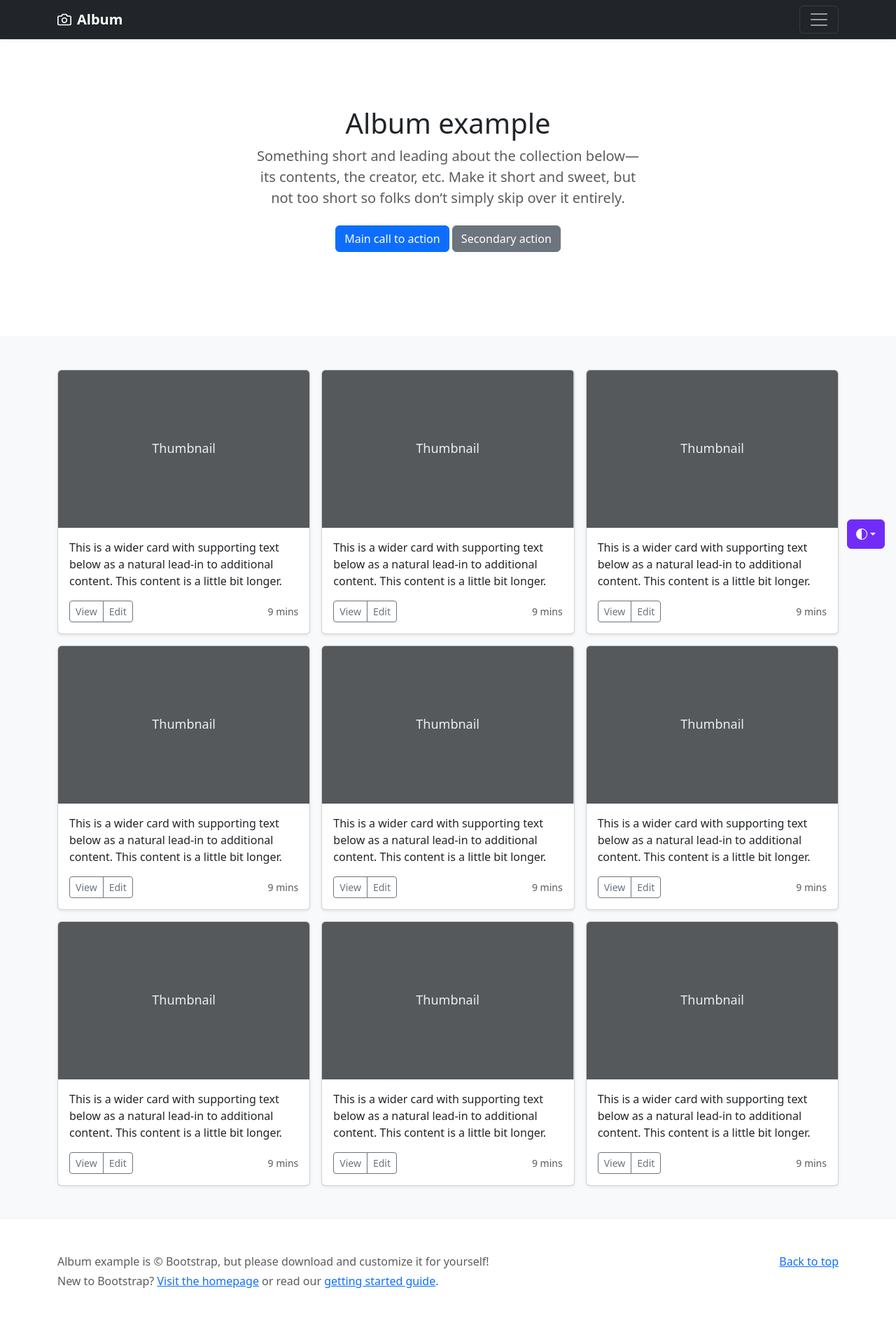
After one commit to seop93/flask-project1, a Flask app: template templates/index.html in a window 1280 px wide. The commit adds this page. Shown: the whole page at 70% size. Run offline with Flask 3, Linux system fonts and the light colour scheme; the template is opened without the code that fills it, so the values that code supplies are empty; some libraries are stand-ins or nearby versions.

Commit message:
Feat: 상품 수정 HTML Edit 버튼

```diff
--- /dev/null
+++ b/templates/index.html
@@ -0,0 +1,358 @@
+<!doctype html>
+<html lang="en" data-bs-theme="auto">
+  <head><script src="../assets/js/color-modes.js"></script>
+
+    <meta charset="utf-8">
+    <meta name="viewport" content="width=device-width, initial-scale=1">
+    <meta name="description" content="">
+    <meta name="author" content="Mark Otto, Jacob Thornton, and Bootstrap contributors">
+    <meta name="generator" content="Hugo 0.111.3">
+    <title>Album example · Bootstrap v5.3</title>
+
+    <link rel="canonical" href="https://getbootstrap.com/docs/5.3/examples/album/">
+
+
+
+
+
+<link href="../assets/dist/css/bootstrap.min.css" rel="stylesheet">
+
+    <style>
+      .bd-placeholder-img {
+        font-size: 1.125rem;
+        text-anchor: middle;
+        -webkit-user-select: none;
+        -moz-user-select: none;
+        user-select: none;
+      }
+
+      @media (min-width: 768px) {
+        .bd-placeholder-img-lg {
+          font-size: 3.5rem;
+        }
+      }
+
+      .b-example-divider {
+        width: 100%;
+        height: 3rem;
+        background-color: rgba(0, 0, 0, .1);
+        border: solid rgba(0, 0, 0, .15);
+        border-width: 1px 0;
+        box-shadow: inset 0 .5em 1.5em rgba(0, 0, 0, .1), inset 0 .125em .5em rgba(0, 0, 0, .15);
+      }
+
+      .b-example-vr {
+        flex-shrink: 0;
+        width: 1.5rem;
+        height: 100vh;
+      }
+
+      .bi {
+        vertical-align: -.125em;
+        fill: currentColor;
+      }
+
+      .nav-scroller {
+        position: relative;
+        z-index: 2;
+        height: 2.75rem;
+        overflow-y: hidden;
+      }
+
+      .nav-scroller .nav {
+        display: flex;
+        flex-wrap: nowrap;
+        padding-bottom: 1rem;
+        margin-top: -1px;
+        overflow-x: auto;
+        text-align: center;
+        white-space: nowrap;
+        -webkit-overflow-scrolling: touch;
+      }
+
+      .btn-bd-primary {
+        --bd-violet-bg: #712cf9;
+        --bd-violet-rgb: 112.520718, 44.062154, 249.437846;
+
+        --bs-btn-font-weight: 600;
+        --bs-btn-color: var(--bs-white);
+        --bs-btn-bg: var(--bd-violet-bg);
+        --bs-btn-border-color: var(--bd-violet-bg);
+        --bs-btn-hover-color: var(--bs-white);
+        --bs-btn-hover-bg: #6528e0;
+        --bs-btn-hover-border-color: #6528e0;
+        --bs-btn-focus-shadow-rgb: var(--bd-violet-rgb);
+        --bs-btn-active-color: var(--bs-btn-hover-color);
+        --bs-btn-active-bg: #5a23c8;
+        --bs-btn-active-border-color: #5a23c8;
+      }
+      .bd-mode-toggle {
+        z-index: 1500;
+      }
+    </style>
+
+
+  </head>
+  <body>
+    <svg xmlns="http://www.w3.org/2000/svg" style="display: none;">
+      <symbol id="check2" viewBox="0 0 16 16">
+        <path d="M13.854 3.646a.5.5 0 0 1 0 .708l-7 7a.5.5 0 0 1-.708 0l-3.5-3.5a.5.5 0 1 1 .708-.708L6.5 10.293l6.646-6.647a.5.5 0 0 1 .708 0z"/>
+      </symbol>
+      <symbol id="circle-half" viewBox="0 0 16 16">
+        <path d="M8 15A7 7 0 1 0 8 1v14zm0 1A8 8 0 1 1 8 0a8 8 0 0 1 0 16z"/>
+      </symbol>
+      <symbol id="moon-stars-fill" viewBox="0 0 16 16">
+        <path d="M6 .278a.768.768 0 0 1 .08.858 7.208 7.208 0 0 0-.878 3.46c0 4.021 3.278 7.277 7.318 7.277.527 0 1.04-.055 1.533-.16a.787.787 0 0 1 .81.316.733.733 0 0 1-.031.893A8.349 8.349 0 0 1 8.344 16C3.734 16 0 12.286 0 7.71 0 4.266 2.114 1.312 5.124.06A.752.752 0 0 1 6 .278z"/>
+        <path d="M10.794 3.148a.217.217 0 0 1 .412 0l.387 1.162c.173.518.579.924 1.097 1.097l1.162.387a.217.217 0 0 1 0 .412l-1.162.387a1.734 1.734 0 0 0-1.097 1.097l-.387 1.162a.217.217 0 0 1-.412 0l-.387-1.162A1.734 1.734 0 0 0 9.31 6.593l-1.162-.387a.217.217 0 0 1 0-.412l1.162-.387a1.734 1.734 0 0 0 1.097-1.097l.387-1.162zM13.863.099a.145.145 0 0 1 .274 0l.258.774c.115.346.386.617.732.732l.774.258a.145.145 0 0 1 0 .274l-.774.258a1.156 1.156 0 0 0-.732.732l-.258.774a.145.145 0 0 1-.274 0l-.258-.774a1.156 1.156 0 0 0-.732-.732l-.774-.258a.145.145 0 0 1 0-.274l.774-.258c.346-.115.617-.386.732-.732L13.863.1z"/>
+      </symbol>
+      <symbol id="sun-fill" viewBox="0 0 16 16">
+        <path d="M8 12a4 4 0 1 0 0-8 4 4 0 0 0 0 8zM8 0a.5.5 0 0 1 .5.5v2a.5.5 0 0 1-1 0v-2A.5.5 0 0 1 8 0zm0 13a.5.5 0 0 1 .5.5v2a.5.5 0 0 1-1 0v-2A.5.5 0 0 1 8 13zm8-5a.5.5 0 0 1-.5.5h-2a.5.5 0 0 1 0-1h2a.5.5 0 0 1 .5.5zM3 8a.5.5 0 0 1-.5.5h-2a.5.5 0 0 1 0-1h2A.5.5 0 0 1 3 8zm10.657-5.657a.5.5 0 0 1 0 .707l-1.414 1.415a.5.5 0 1 1-.707-.708l1.414-1.414a.5.5 0 0 1 .707 0zm-9.193 9.193a.5.5 0 0 1 0 .707L3.05 13.657a.5.5 0 0 1-.707-.707l1.414-1.414a.5.5 0 0 1 .707 0zm9.193 2.121a.5.5 0 0 1-.707 0l-1.414-1.414a.5.5 0 0 1 .707-.707l1.414 1.414a.5.5 0 0 1 0 .707zM4.464 4.465a.5.5 0 0 1-.707 0L2.343 3.05a.5.5 0 1 1 .707-.707l1.414 1.414a.5.5 0 0 1 0 .708z"/>
+      </symbol>
+    </svg>
+
+    <div class="dropdown position-fixed bottom-0 end-0 mb-3 me-3 bd-mode-toggle">
+      <button class="btn btn-bd-primary py-2 dropdown-toggle d-flex align-items-center"
+              id="bd-theme"
+              type="button"
+              aria-expanded="false"
+              data-bs-toggle="dropdown"
+              aria-label="Toggle theme (auto)">
+        <svg class="bi my-1 theme-icon-active" width="1em" height="1em"><use href="#circle-half"></use></svg>
+        <span class="visually-hidden" id="bd-theme-text">Toggle theme</span>
+      </button>
+      <ul class="dropdown-menu dropdown-menu-end shadow" aria-labelledby="bd-theme-text">
+        <li>
+          <button type="button" class="dropdown-item d-flex align-items-center" data-bs-theme-value="light" aria-pressed="false">
+            <svg class="bi me-2 opacity-50 theme-icon" width="1em" height="1em"><use href="#sun-fill"></use></svg>
+            Light
+            <svg class="bi ms-auto d-none" width="1em" height="1em"><use href="#check2"></use></svg>
+          </button>
+        </li>
+        <li>
+          <button type="button" class="dropdown-item d-flex align-items-center" data-bs-theme-value="dark" aria-pressed="false">
+            <svg class="bi me-2 opacity-50 theme-icon" width="1em" height="1em"><use href="#moon-stars-fill"></use></svg>
+            Dark
+            <svg class="bi ms-auto d-none" width="1em" height="1em"><use href="#check2"></use></svg>
+          </button>
+        </li>
+        <li>
+          <button type="button" class="dropdown-item d-flex align-items-center active" data-bs-theme-value="auto" aria-pressed="true">
+            <svg class="bi me-2 opacity-50 theme-icon" width="1em" height="1em"><use href="#circle-half"></use></svg>
+            Auto
+            <svg class="bi ms-auto d-none" width="1em" height="1em"><use href="#check2"></use></svg>
+          </button>
+        </li>
+      </ul>
+    </div>
+
+
+<header data-bs-theme="dark">
+  <div class="collapse text-bg-dark" id="navbarHeader">
+    <div class="container">
+      <div class="row">
+        <div class="col-sm-8 col-md-7 py-4">
+          <h4>About</h4>
+          <p class="text-body-secondary">Add some information about the album below, the author, or any other background context. Make it a few sentences long so folks can pick up some informative tidbits. Then, link them off to some social networking sites or contact information.</p>
+        </div>
+        <div class="col-sm-4 offset-md-1 py-4">
+          <h4>Contact</h4>
+          <ul class="list-unstyled">
+            <li><a href="#" class="text-white">Follow on Twitter</a></li>
+            <li><a href="#" class="text-white">Like on Facebook</a></li>
+            <li><a href="#" class="text-white">Email me</a></li>
+          </ul>
+        </div>
+      </div>
+    </div>
+  </div>
+  <div class="navbar navbar-dark bg-dark shadow-sm">
+    <div class="container">
+      <a href="#" class="navbar-brand d-flex align-items-center">
+        <svg xmlns="http://www.w3.org/2000/svg" width="20" height="20" fill="none" stroke="currentColor" stroke-linecap="round" stroke-linejoin="round" stroke-width="2" aria-hidden="true" class="me-2" viewBox="0 0 24 24"><path d="M23 19a2 2 0 0 1-2 2H3a2 2 0 0 1-2-2V8a2 2 0 0 1 2-2h4l2-3h6l2 3h4a2 2 0 0 1 2 2z"/><circle cx="12" cy="13" r="4"/></svg>
+        <strong>Album</strong>
+      </a>
+      <button class="navbar-toggler" type="button" data-bs-toggle="collapse" data-bs-target="#navbarHeader" aria-controls="navbarHeader" aria-expanded="false" aria-label="Toggle navigation">
+        <span class="navbar-toggler-icon"></span>
+      </button>
+    </div>
+  </div>
+</header>
+
+<main>
+
+  <section class="py-5 text-center container">
+    <div class="row py-lg-5">
+      <div class="col-lg-6 col-md-8 mx-auto">
+        <h1 class="fw-light">Album example</h1>
+        <p class="lead text-body-secondary">Something short and leading about the collection below—its contents, the creator, etc. Make it short and sweet, but not too short so folks don’t simply skip over it entirely.</p>
+        <p>
+          <a href="#" class="btn btn-primary my-2">Main call to action</a>
+          <a href="#" class="btn btn-secondary my-2">Secondary action</a>
+        </p>
+      </div>
+    </div>
+  </section>
+
+  <div class="album py-5 bg-body-tertiary">
+    <div class="container">
+
+      <div class="row row-cols-1 row-cols-sm-2 row-cols-md-3 g-3">
+        <div class="col">
+          <div class="card shadow-sm">
+            <svg class="bd-placeholder-img card-img-top" width="100%" height="225" xmlns="http://www.w3.org/2000/svg" role="img" aria-label="Placeholder: Thumbnail" preserveAspectRatio="xMidYMid slice" focusable="false"><title>Placeholder</title><rect width="100%" height="100%" fill="#55595c"/><text x="50%" y="50%" fill="#eceeef" dy=".3em">Thumbnail</text></svg>
+            <div class="card-body">
+              <p class="card-text">This is a wider card with supporting text below as a natural lead-in to additional content. This content is a little bit longer.</p>
+              <div class="d-flex justify-content-between align-items-center">
+                <div class="btn-group">
+                  <button type="button" class="btn btn-sm btn-outline-secondary">View</button>
+                  <button type="button" class="btn btn-sm btn-outline-secondary">Edit</button>
+                </div>
+                <small class="text-body-secondary">9 mins</small>
+              </div>
+            </div>
+          </div>
+        </div>
+        <div class="col">
+          <div class="card shadow-sm">
+            <svg class="bd-placeholder-img card-img-top" width="100%" height="225" xmlns="http://www.w3.org/2000/svg" role="img" aria-label="Placeholder: Thumbnail" preserveAspectRatio="xMidYMid slice" focusable="false"><title>Placeholder</title><rect width="100%" height="100%" fill="#55595c"/><text x="50%" y="50%" fill="#eceeef" dy=".3em">Thumbnail</text></svg>
+            <div class="card-body">
+              <p class="card-text">This is a wider card with supporting text below as a natural lead-in to additional content. This content is a little bit longer.</p>
+              <div class="d-flex justify-content-between align-items-center">
+                <div class="btn-group">
+                  <button type="button" class="btn btn-sm btn-outline-secondary">View</button>
+                  <button type="button" class="btn btn-sm btn-outline-secondary">Edit</button>
+                </div>
+                <small class="text-body-secondary">9 mins</small>
+              </div>
+            </div>
+          </div>
+        </div>
+        <div class="col">
+          <div class="card shadow-sm">
+            <svg class="bd-placeholder-img card-img-top" width="100%" height="225" xmlns="http://www.w3.org/2000/svg" role="img" aria-label="Placeholder: Thumbnail" preserveAspectRatio="xMidYMid slice" focusable="false"><title>Placeholder</title><rect width="100%" height="100%" fill="#55595c"/><text x="50%" y="50%" fill="#eceeef" dy=".3em">Thumbnail</text></svg>
+            <div class="card-body">
+              <p class="card-text">This is a wider card with supporting text below as a natural lead-in to additional content. This content is a little bit longer.</p>
+              <div class="d-flex justify-content-between align-items-center">
+                <div class="btn-group">
+                  <button type="button" class="btn btn-sm btn-outline-secondary">View</button>
+                  <button type="button" class="btn btn-sm btn-outline-secondary">Edit</button>
+                </div>
+                <small class="text-body-secondary">9 mins</small>
+              </div>
+            </div>
+          </div>
+        </div>
+
+        <div class="col">
+          <div class="card shadow-sm">
+            <svg class="bd-placeholder-img card-img-top" width="100%" height="225" xmlns="http://www.w3.org/2000/svg" role="img" aria-label="Placeholder: Thumbnail" preserveAspectRatio="xMidYMid slice" focusable="false"><title>Placeholder</title><rect width="100%" height="100%" fill="#55595c"/><text x="50%" y="50%" fill="#eceeef" dy=".3em">Thumbnail</text></svg>
+            <div class="card-body">
+              <p class="card-text">This is a wider card with supporting text below as a natural lead-in to additional content. This content is a little bit longer.</p>
+              <div class="d-flex justify-content-between align-items-center">
+                <div class="btn-group">
+                  <button type="button" class="btn btn-sm btn-outline-secondary">View</button>
+                  <button type="button" class="btn btn-sm btn-outline-secondary">Edit</button>
+                </div>
+                <small class="text-body-secondary">9 mins</small>
+              </div>
+            </div>
+          </div>
+        </div>
+        <div class="col">
+          <div class="card shadow-sm">
+            <svg class="bd-placeholder-img card-img-top" width="100%" height="225" xmlns="http://www.w3.org/2000/svg" role="img" aria-label="Placeholder: Thumbnail" preserveAspectRatio="xMidYMid slice" focusable="false"><title>Placeholder</title><rect width="100%" height="100%" fill="#55595c"/><text x="50%" y="50%" fill="#eceeef" dy=".3em">Thumbnail</text></svg>
+            <div class="card-body">
+              <p class="card-text">This is a wider card with supporting text below as a natural lead-in to additional content. This content is a little bit longer.</p>
+              <div class="d-flex justify-content-between align-items-center">
+                <div class="btn-group">
+                  <button type="button" class="btn btn-sm btn-outline-secondary">View</button>
+                  <button type="button" class="btn btn-sm btn-outline-secondary">Edit</button>
+                </div>
+                <small class="text-body-secondary">9 mins</small>
+              </div>
+            </div>
+          </div>
+        </div>
+        <div class="col">
+          <div class="card shadow-sm">
+            <svg class="bd-placeholder-img card-img-top" width="100%" height="225" xmlns="http://www.w3.org/2000/svg" role="img" aria-label="Placeholder: Thumbnail" preserveAspectRatio="xMidYMid slice" focusable="false"><title>Placeholder</title><rect width="100%" height="100%" fill="#55595c"/><text x="50%" y="50%" fill="#eceeef" dy=".3em">Thumbnail</text></svg>
+            <div class="card-body">
+              <p class="card-text">This is a wider card with supporting text below as a natural lead-in to additional content. This content is a little bit longer.</p>
+              <div class="d-flex justify-content-between align-items-center">
+                <div class="btn-group">
+                  <button type="button" class="btn btn-sm btn-outline-secondary">View</button>
+                  <button type="button" class="btn btn-sm btn-outline-secondary">Edit</button>
+                </div>
+                <small class="text-body-secondary">9 mins</small>
+              </div>
+            </div>
+          </div>
+        </div>
+
+        <div class="col">
+          <div class="card shadow-sm">
+            <svg class="bd-placeholder-img card-img-top" width="100%" height="225" xmlns="http://www.w3.org/2000/svg" role="img" aria-label="Placeholder: Thumbnail" preserveAspectRatio="xMidYMid slice" focusable="false"><title>Placeholder</title><rect width="100%" height="100%" fill="#55595c"/><text x="50%" y="50%" fill="#eceeef" dy=".3em">Thumbnail</text></svg>
+            <div class="card-body">
+              <p class="card-text">This is a wider card with supporting text below as a natural lead-in to additional content. This content is a little bit longer.</p>
+              <div class="d-flex justify-content-between align-items-center">
+                <div class="btn-group">
+                  <button type="button" class="btn btn-sm btn-outline-secondary">View</button>
+                  <button type="button" class="btn btn-sm btn-outline-secondary">Edit</button>
+                </div>
+                <small class="text-body-secondary">9 mins</small>
+              </div>
+            </div>
+          </div>
+        </div>
+        <div class="col">
+          <div class="card shadow-sm">
+            <svg class="bd-placeholder-img card-img-top" width="100%" height="225" xmlns="http://www.w3.org/2000/svg" role="img" aria-label="Placeholder: Thumbnail" preserveAspectRatio="xMidYMid slice" focusable="false"><title>Placeholder</title><rect width="100%" height="100%" fill="#55595c"/><text x="50%" y="50%" fill="#eceeef" dy=".3em">Thumbnail</text></svg>
+            <div class="card-body">
+              <p class="card-text">This is a wider card with supporting text below as a natural lead-in to additional content. This content is a little bit longer.</p>
+              <div class="d-flex justify-content-between align-items-center">
+                <div class="btn-group">
+                  <button type="button" class="btn btn-sm btn-outline-secondary">View</button>
+                  <button type="button" class="btn btn-sm btn-outline-secondary">Edit</button>
+                </div>
+                <small class="text-body-secondary">9 mins</small>
+              </div>
+            </div>
+          </div>
+        </div>
+        <div class="col">
+          <div class="card shadow-sm">
+            <svg class="bd-placeholder-img card-img-top" width="100%" height="225" xmlns="http://www.w3.org/2000/svg" role="img" aria-label="Placeholder: Thumbnail" preserveAspectRatio="xMidYMid slice" focusable="false"><title>Placeholder</title><rect width="100%" height="100%" fill="#55595c"/><text x="50%" y="50%" fill="#eceeef" dy=".3em">Thumbnail</text></svg>
+            <div class="card-body">
+              <p class="card-text">This is a wider card with supporting text below as a natural lead-in to additional content. This content is a little bit longer.</p>
+              <div class="d-flex justify-content-between align-items-center">
+                <div class="btn-group">
+                  <button type="button" class="btn btn-sm btn-outline-secondary">View</button>
+                  <button type="button" class="btn btn-sm btn-outline-secondary">Edit</button>
+                </div>
+                <small class="text-body-secondary">9 mins</small>
+              </div>
+            </div>
+          </div>
+        </div>
+      </div>
+    </div>
+  </div>
+
+</main>
+
+<footer class="text-body-secondary py-5">
+  <div class="container">
+    <p class="float-end mb-1">
+      <a href="#">Back to top</a>
+    </p>
+    <p class="mb-1">Album example is &copy; Bootstrap, but please download and customize it for yourself!</p>
+    <p class="mb-0">New to Bootstrap? <a href="/">Visit the homepage</a> or read our <a href="../getting-started/introduction/">getting started guide</a>.</p>
+  </div>
+</footer>
+
+
+    <script src="../assets/dist/js/bootstrap.bundle.min.js"></script>
+
+
+  </body>
+</html>
```
Also changed, not shown: templates/product_form.html (+7 -10 lines), templates/products.html (added, +132 -0 lines).
